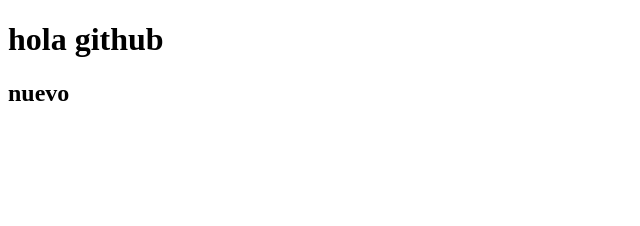
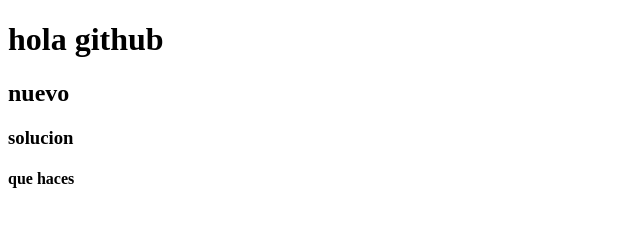
Before and after one commit to RenatoPerez19/repo-prueba, a plain HTML site: page index.html in a window 1280 px wide. Shown: the whole page, without its empty margins (0-640 px from the left). Drawn offline with Linux system fonts and the light colour scheme.

Commit message:
agregamos un h4

```diff
--- a/index.html
+++ b/index.html
@@ -10,5 +10,7 @@
 <body>
     <h1>hola github</h1>
     <h2>nuevo</h2>
+    <h3>solucion</h3>
+    <h4>que haces</h4>
 </body>
 </html>
```
